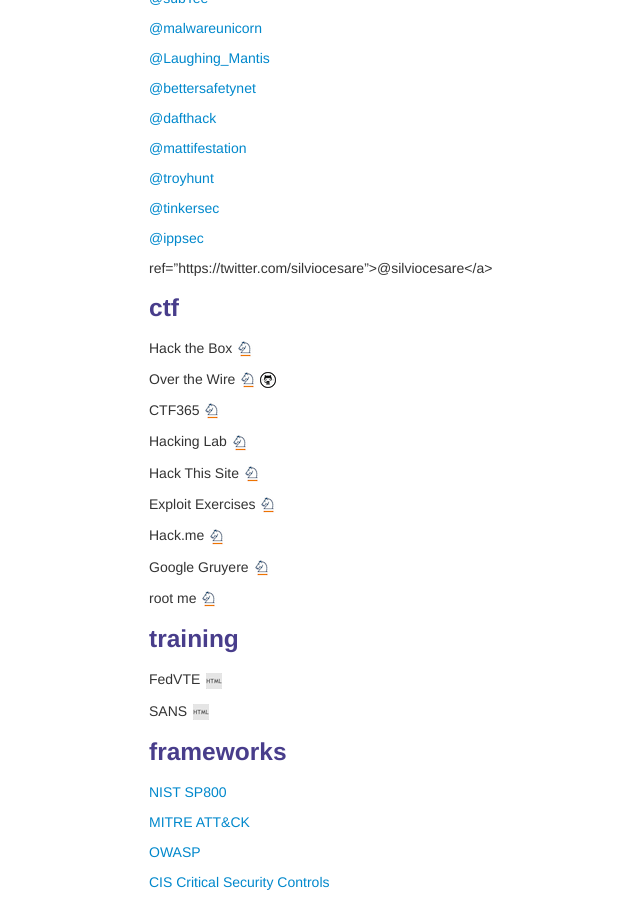
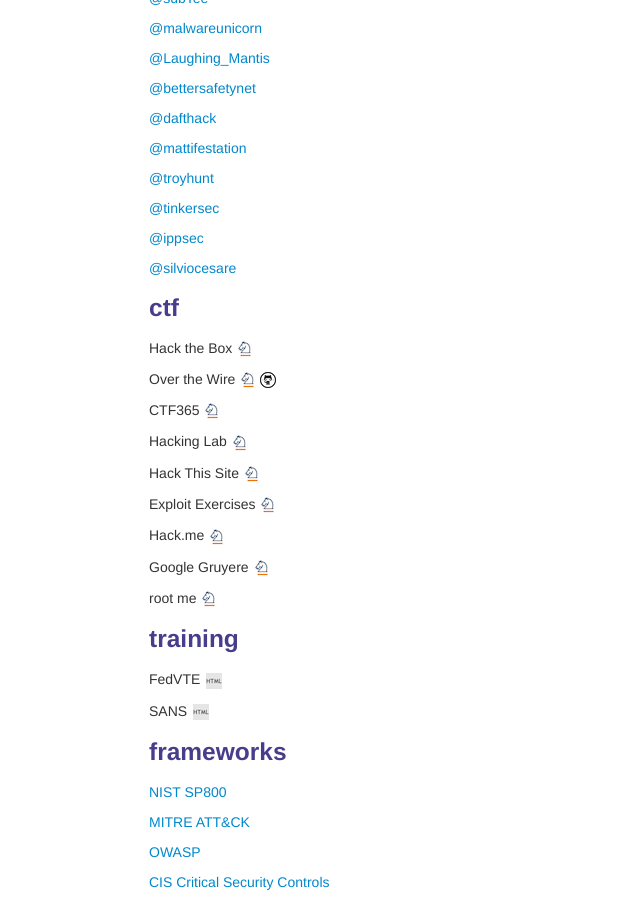
Before and after one commit to dynamicparallax/dynamicparallax.github.io, a Jekyll site: the page built from pages/resources.md, in a window 1280 px wide and 900 px high, scrolled down 1632 px. Shown: the whole window, without its empty margins (141-781 px from the left). Built offline with Jekyll 4.4.1, drawn with Linux system fonts in a browser that asks for light colours.

Commit message:
Update resources.md

```diff
--- a/pages/resources.md
+++ b/pages/resources.md
@@ -131,7 +131,7 @@
 
 <a href="https://twitter.com/ippsec">@ippsec</a>
 
-ref="https://twitter.com/silviocesare">@silviocesare</a>
+<a href="https://twitter.com/silviocesare">@silviocesare</a>
 
 ### <a name="ctf"></a>ctf
 
```
